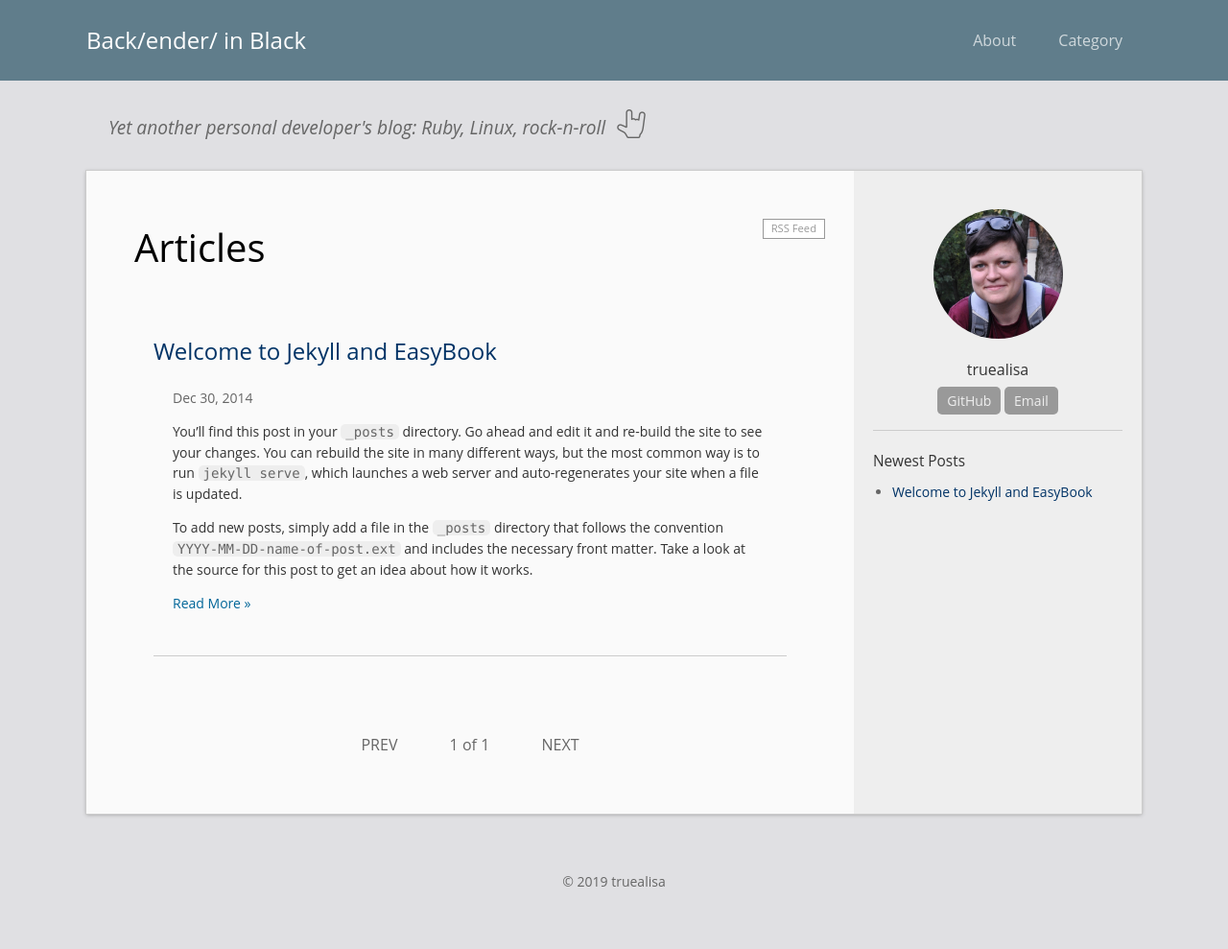
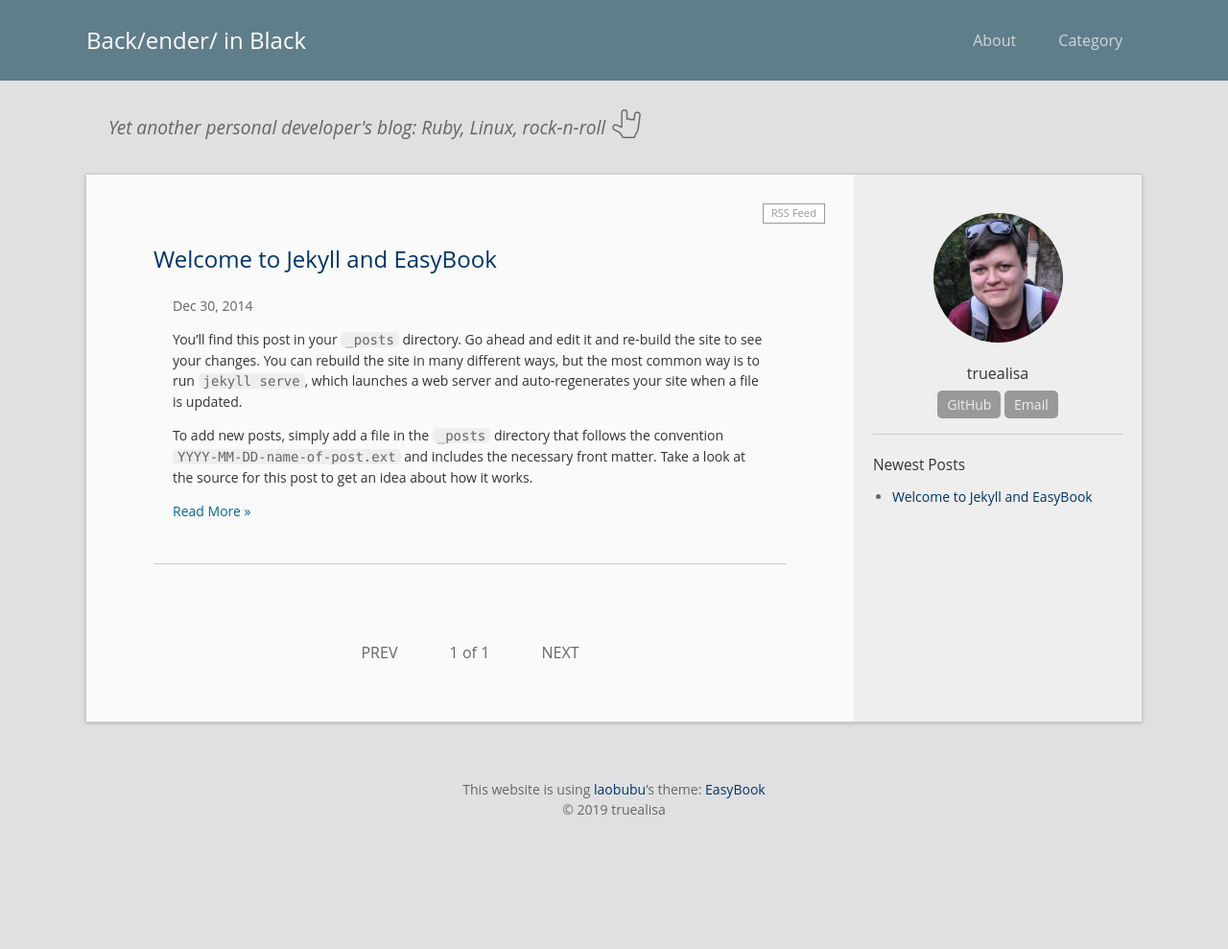
Before and after one commit to truealisa/truealisa.github.io, a Jekyll site: the page built from index.html, in a window 1280 px wide. Shown: the whole page at 96% size. Built offline with Jekyll 4.4.1, drawn with Linux system fonts in a browser that asks for light colours; the list of posts is cut into pages by our own code; after the commit the page ends 914 px from its top, so only the background shows below that.

Commit message:
Change some appearance details

```diff
--- a/_includes/footer.html
+++ b/_includes/footer.html
@@ -1,5 +1,6 @@
 <footer class="footer">
 <div class="wrapper">
+This website is using <a href="http://laobubu.net">laobubu</a>’s theme: <a href="https://github.com/laobubu/jekyll-theme-EasyBook">EasyBook</a><br>
 &copy; {{ site.time | date: '%Y' }} {{ site.author }}
 </div>
 </footer>
--- a/_layouts/default.html
+++ b/_layouts/default.html
@@ -9,7 +9,7 @@
 
     <div class="wrapper">
       <div class="sub-header">
-        {{ site.description }}
+        <p>{{ site.description }}</p>
       </div>
     </div>
 
--- a/_sass/_layout.scss
+++ b/_sass/_layout.scss
@@ -85,8 +85,9 @@ $hide-sidebar-screen-width: 1120px;
 .sub-header {
 	display: inline-block;
 	position: relative;
-	padding: 26px 23px 30px;
-	margin: 0 auto;
+	p {
+		margin: 26px 23px 30px;
+		line-height: 2;
 		font-size: $base-font-size * 1.2;
 		font-style: italic;
 		color:#666;
@@ -104,6 +105,7 @@ $hide-sidebar-screen-width: 1120px;
 			background-position: right;
 			filter: contrast(20%);
 			-webkit-filter: contrast(20%);
+		}
 	}
 }
 
--- a/_sass/_post.scss
+++ b/_sass/_post.scss
@@ -1,10 +1,9 @@
 .post {
     .post-header {
     	margin: 0 100px;
-    	margin-bottom: 40px;
     	padding: 20px;
         .post-title {
-        	font-size:40px;
+        	font-size:35px;
         	font-weight: normal;
         	margin: 0 -100px;
         	@include media-query($on-palm) {
--- a/index.html
+++ b/index.html
@@ -4,7 +4,6 @@ layout: default
 
 <div class="home">
   <a class="rss-link" href="{{ "/feed.xml" | prepend: site.baseurl }}">RSS Feed</a>
-  <h1 class="page-heading">Articles</h1>
 
   <ul class="post-list">
     {% for post in paginator.posts %}
```
Lines whose indentation alone changed are shown as unchanged.
